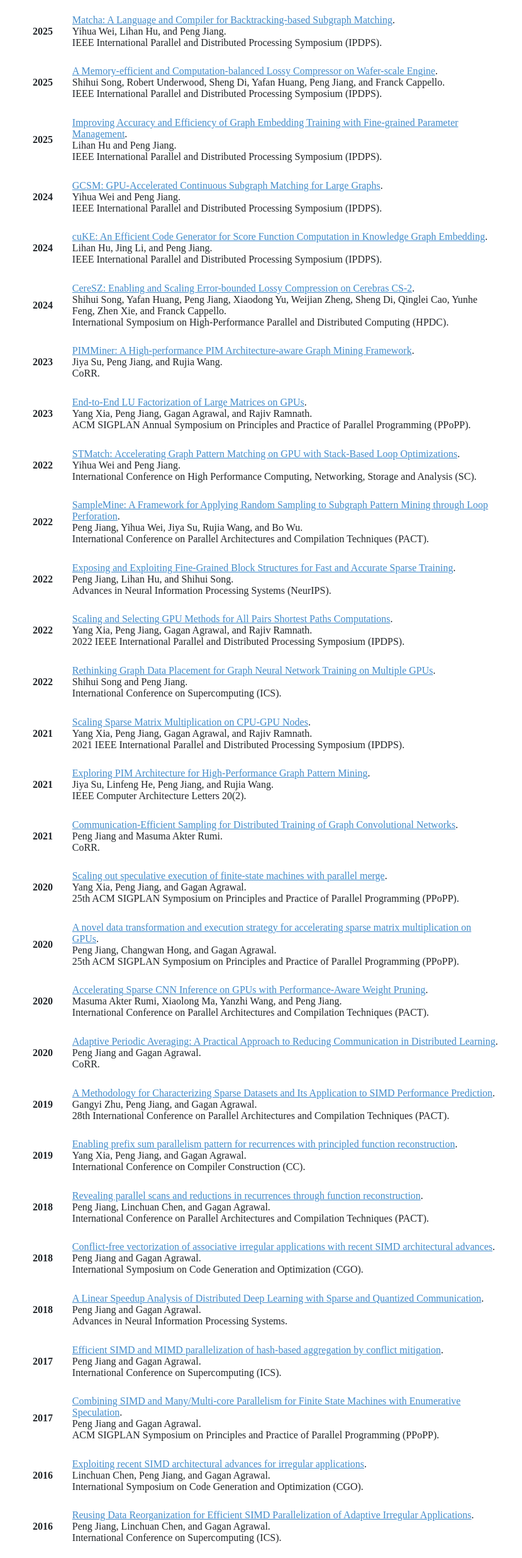
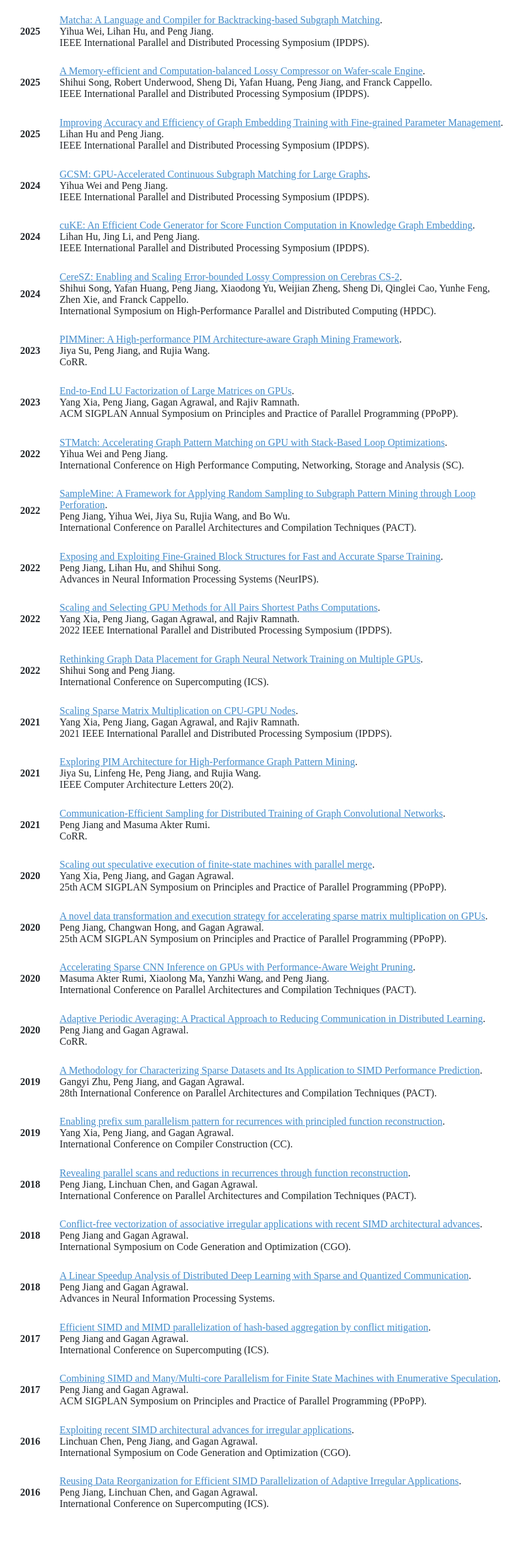
Before and after one commit to pengjiang-hpc/pengjiang-hpc.github.io, a Jekyll site: the page pubs.html, which Jekyll copies as it is, in a window 1280 px wide. Shown: the whole page at 63% size, without its empty margins (211-1041 px from the left). Built offline with Jekyll 4.4.1, drawn with Linux system fonts in a browser that asks for light colours; after the commit the page ends 2420 px from its top, so only the background shows below that.

Commit message:
Update pubs.html

```diff
--- a/pubs.html
+++ b/pubs.html
@@ -11,7 +11,7 @@ td.publication {
 
 #main {
     margin: auto;
-    width: 760px;
+    width: 800px;
 }
 td {
     padding-right: 1em;
```
